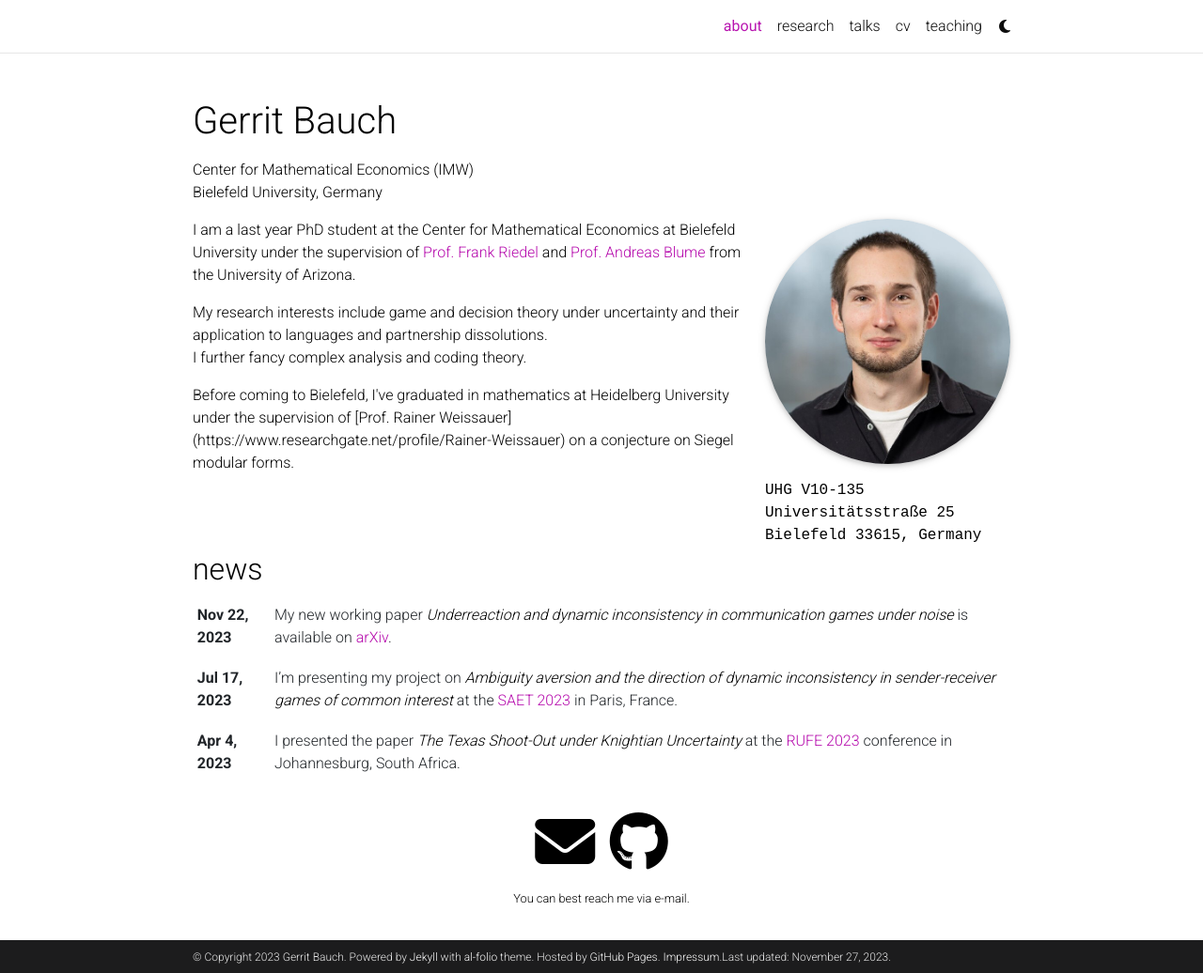
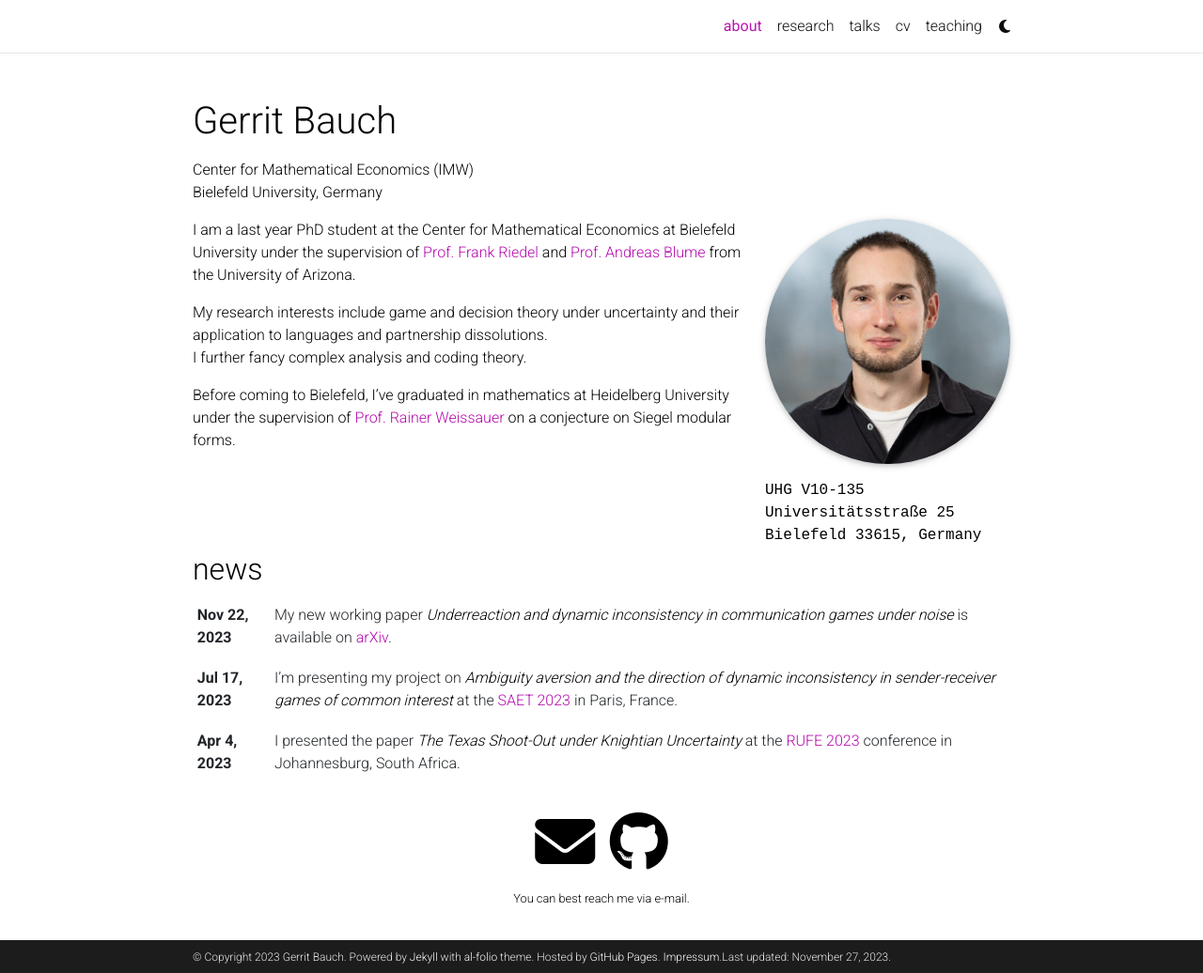
Before and after one commit to gbauch/gbauch.github.io, a Jekyll site: the page built from _pages/about.md, in a window 1280 px wide and 1036 px high. Shown: the whole window at 94% size. Built offline with Jekyll 4.4.1, drawn with Linux system fonts in a browser that asks for light colours; full-size pictures stand in for the smaller copies a plugin makes; comment, search, counter and statistics services are not loaded; a style sheet for code colours, icons or effects is not loaded.

Commit message:
Update about.md

```diff
--- a/_pages/about.md
+++ b/_pages/about.md
@@ -24,4 +24,4 @@ I am a last year PhD student at the Center for Mathematical Economics at Bielefe
 
 <p>My research interests include game and decision theory under uncertainty and their application to languages and partnership dissolutions.<br>I further fancy complex analysis and coding theory.</p>
 
-<p>Before coming to Bielefeld, I've graduated in mathematics at Heidelberg University under the supervision of [Prof. Rainer Weissauer](https://www.researchgate.net/profile/Rainer-Weissauer) on a conjecture on Siegel modular forms.</p>
+Before coming to Bielefeld, I've graduated in mathematics at Heidelberg University under the supervision of [Prof. Rainer Weissauer](https://www.researchgate.net/profile/Rainer-Weissauer) on a conjecture on Siegel modular forms.
```
